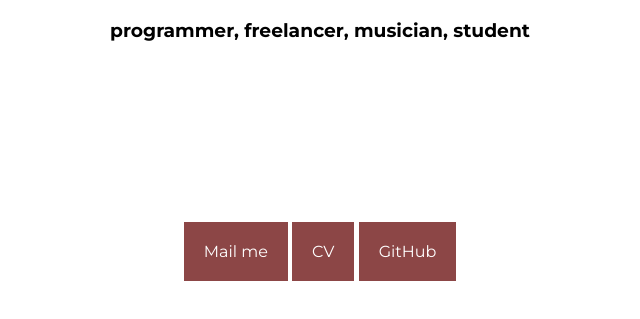
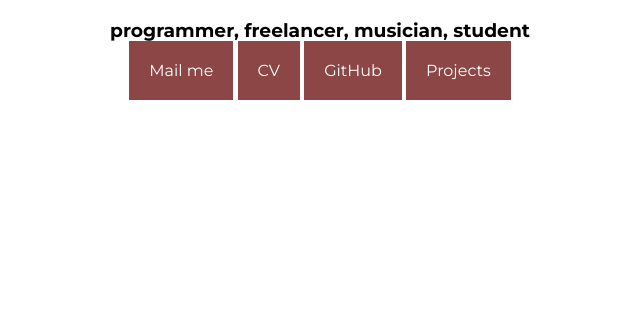
Before and after one commit to myhau/myhau.github.io, a plain HTML site: page index.html in a window 1280 px wide. Shown: the part 171-490 px from the top of the page, without its empty margins (320-960 px from the left). Drawn offline with Linux system fonts and the light colour scheme.

Commit message:
Update index.html

```diff
--- a/index.html
+++ b/index.html
@@ -10,9 +10,7 @@
        padding-top: 100px;
     }
 
-    h3 {
-       margin-bottom: 200px;
-    }
+
 
 
     a {
@@ -25,7 +23,7 @@
         background-color:#8C4646;
         margin-left: auto;
         margin-right: auto;
-        margin-top:50px;
+        margin-top:250px;
 
     }
     a:hover {
@@ -52,6 +50,7 @@
 <a href="mailto://mail@michalfudala.me">Mail me</a>
 <a href="#">CV</a>
 <a href="http://github.com/myhau">GitHub</a>
+<a href="#">Projects</a>
 <!--<a href="https://www.linkedin.com/profile/view?id=264960222">LinkedIn</a>-->
 </div>
 
```
